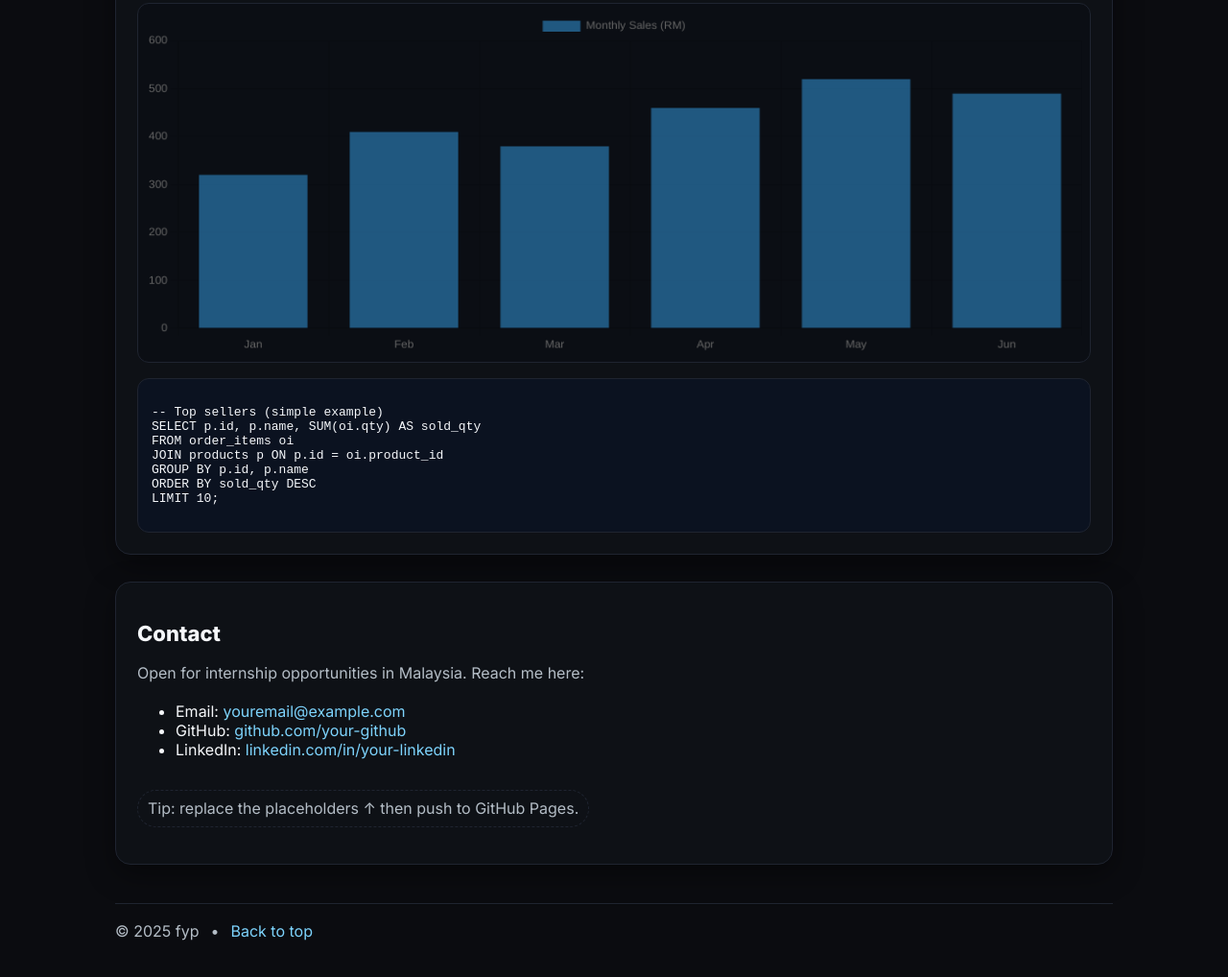
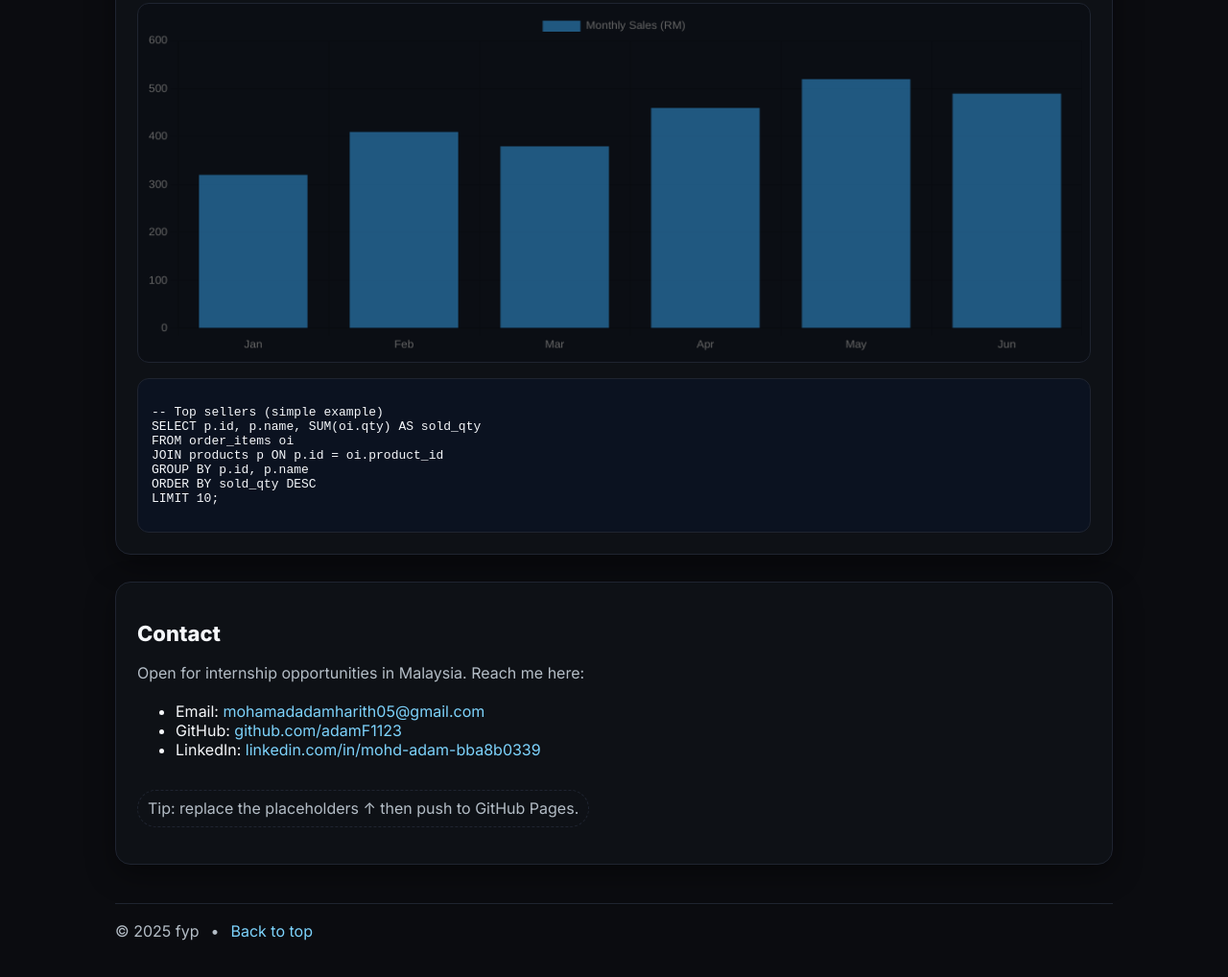
Before and after one commit to adamF1123/fyp-portfolio, a plain HTML site: page index.html in a window 1280 px wide. Shown: the part 1216-2234 px from the top of the page at 96% size. Drawn offline with nearby package versions, Linux system fonts and the light colour scheme.

Commit message:
Update index.html

```diff
--- a/index.html
+++ b/index.html
@@ -192,9 +192,9 @@ LIMIT 10;</pre>
       <h2>Contact</h2>
       <p>Open for internship opportunities in Malaysia. Reach me here:</p>
       <ul>
-        <li>Email: <a href="mailto:youremail@example.com">youremail@example.com</a></li>
-        <li>GitHub: <a href="https://github.com/your-github" target="_blank" rel="noopener">github.com/your-github</a></li>
-        <li>LinkedIn: <a href="https://www.linkedin.com/in/your-linkedin" target="_blank" rel="noopener">linkedin.com/in/your-linkedin</a></li>
+        <li>Email: <a href="mailto:mohamadadamharith05@gmail.com">mohamadadamharith05@gmail.com</a></li>
+        <li>GitHub: <a href="https://github.com/adamF1123" target="_blank" rel="noopener">github.com/adamF1123</a></li>
+        <li>LinkedIn: <a href="https://www.linkedin.com/in/mohd-adam-bba8b0339" target="_blank" rel="noopener">linkedin.com/in/mohd-adam-bba8b0339</a></li>
       </ul>
       <p class="pill">Tip: replace the placeholders ↑ then push to GitHub Pages.</p>
     </section>
```
